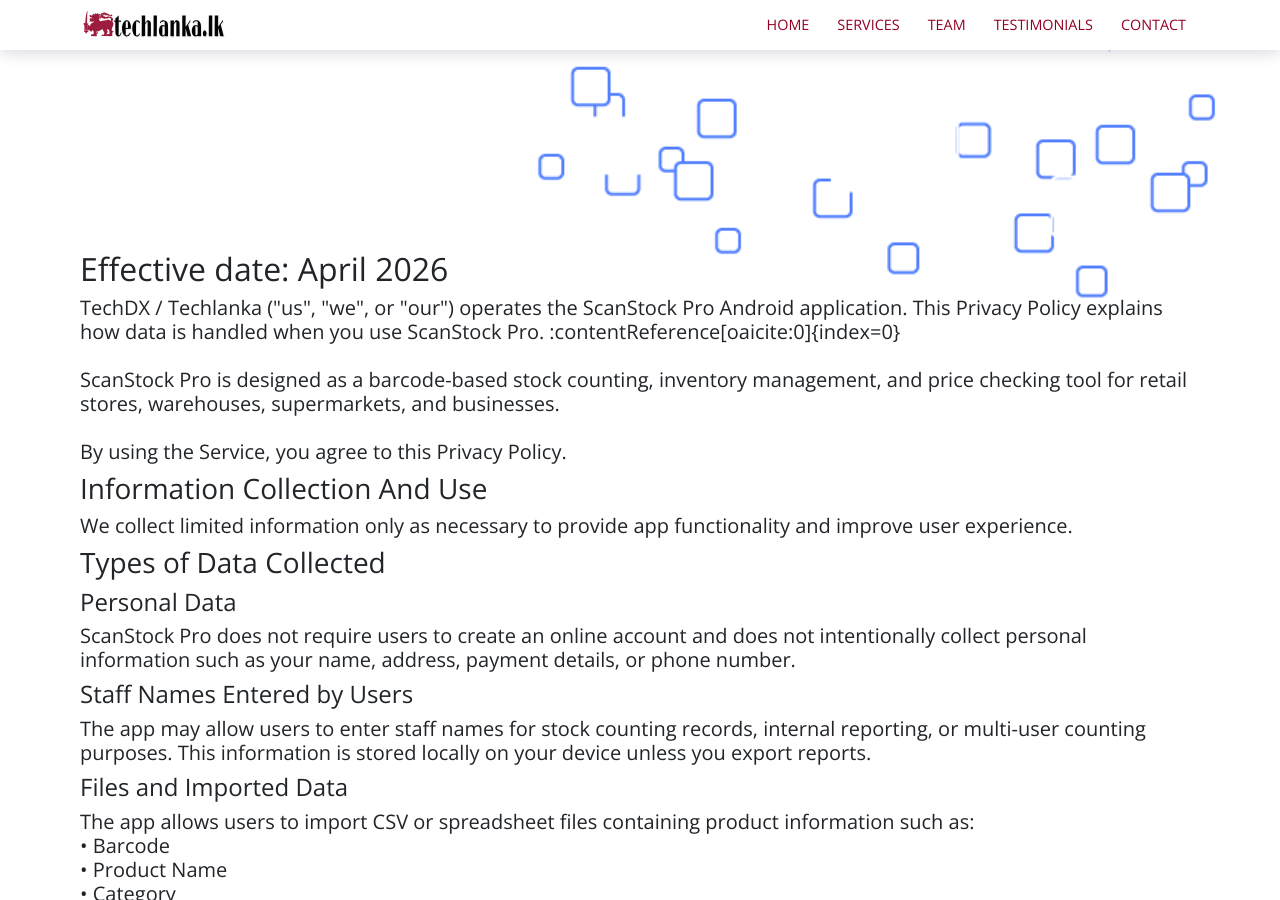
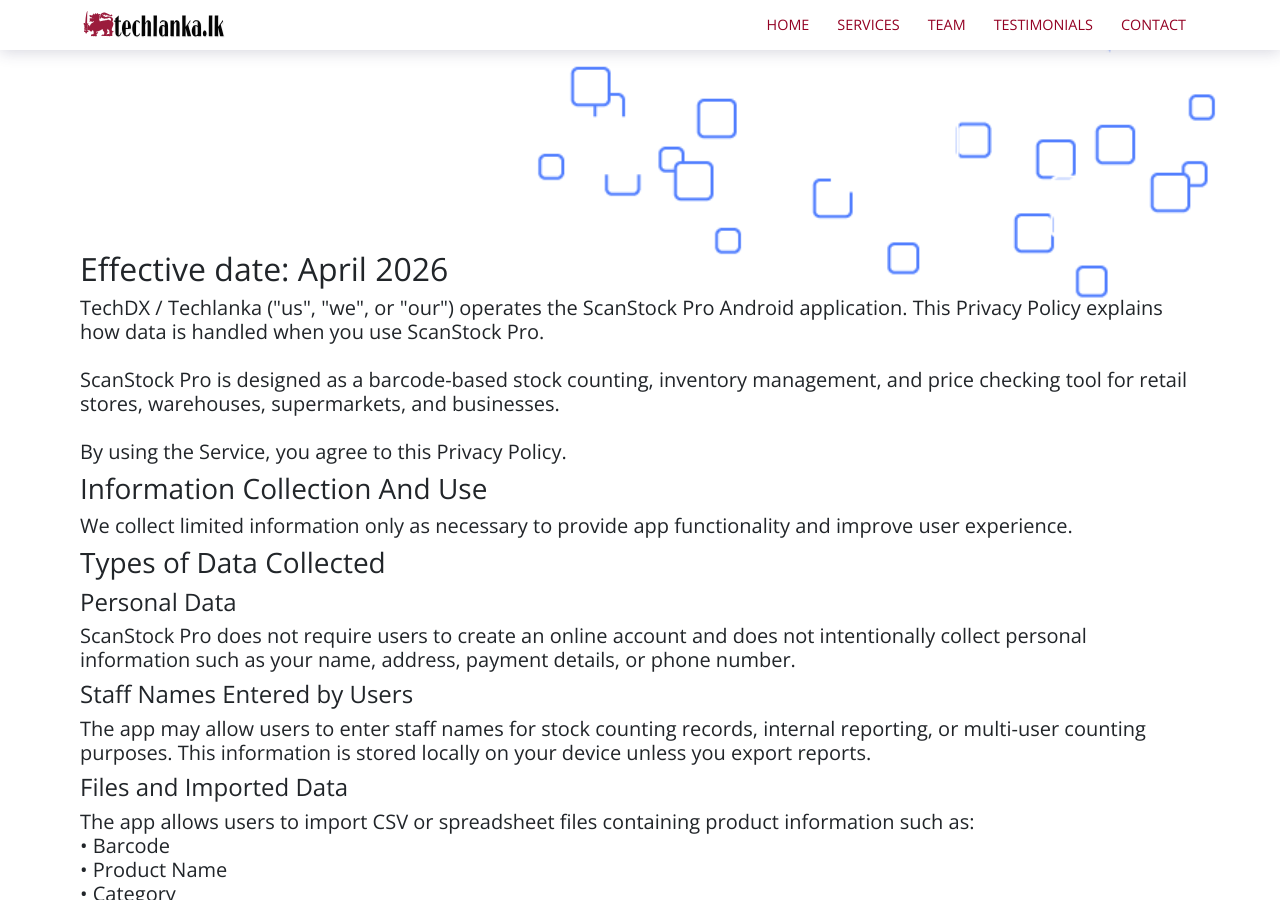
Before and after one commit to techlanka/business, a Jekyll site: the page built from privacy-policy-scanstockpro.html, in a window 1280 px wide and 900 px high. Built offline with Jekyll 4.4.1, drawn with Linux system fonts in a browser that asks for light colours.

Commit message:
Update privacy-policy-scanstockpro.html

```diff
--- a/privacy-policy-scanstockpro.html
+++ b/privacy-policy-scanstockpro.html
@@ -12,7 +12,7 @@
         <h2>Effective date: April 2026</h2>
 
         <h5>
-          TechDX / Techlanka ("us", "we", or "our") operates the ScanStock Pro Android application. This Privacy Policy explains how data is handled when you use ScanStock Pro. :contentReference[oaicite:0]{index=0}
+          TechDX / Techlanka ("us", "we", or "our") operates the ScanStock Pro Android application. This Privacy Policy explains how data is handled when you use ScanStock Pro.
           <br><br>
           ScanStock Pro is designed as a barcode-based stock counting, inventory management, and price checking tool for retail stores, warehouses, supermarkets, and businesses.
           <br><br>
```
